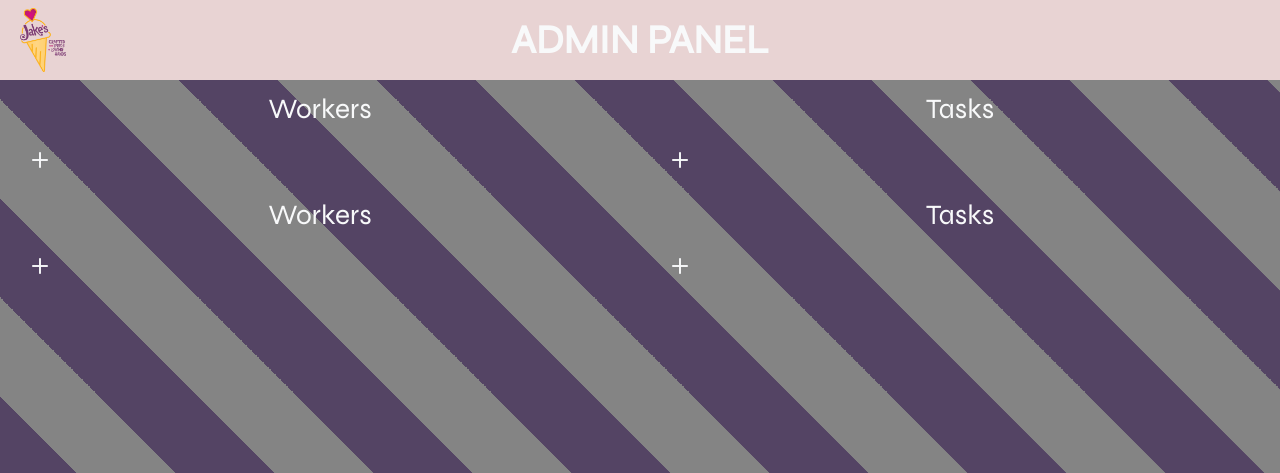
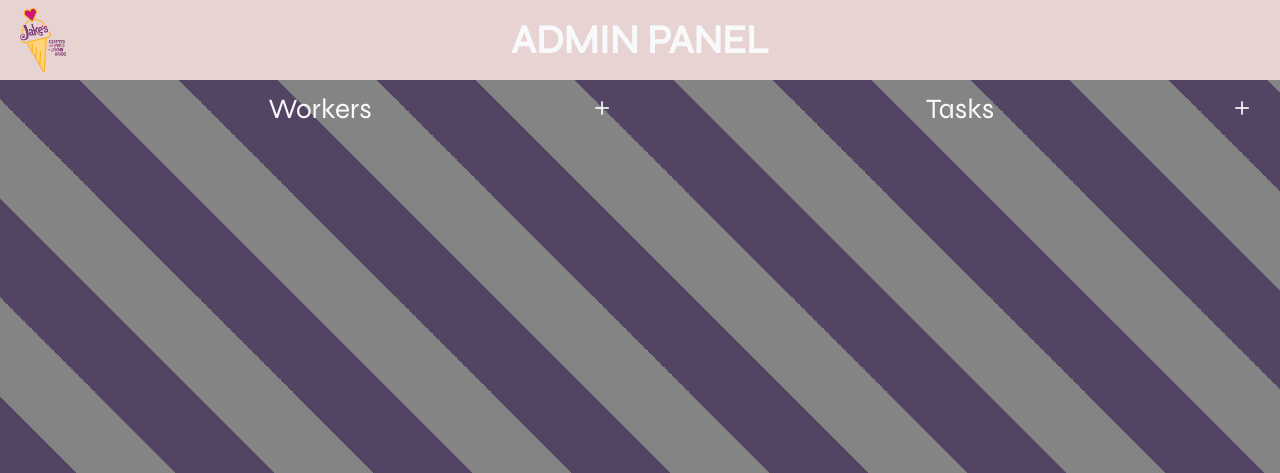
Before and after one commit to Arch-it-12/tasklist, a Flask app: page /admin in a window 1280 px wide. Shown: the top 473 px of the page. Run offline with Flask 3, Linux system fonts and the light colour scheme.

Commit message:
Move the plus sign a little

```diff
--- a/tasklist/ui/templates/admin_panel.html
+++ b/tasklist/ui/templates/admin_panel.html
@@ -32,8 +32,9 @@
             <div class="container-fluid d-flex justify-content-center">
                 <div class="row flex-grow-1 justify-content-center">
                     <div class="col-lg flex-grow-1">
-                    <div class="container fs-3 text-light text-center my-2">Workers</div>
-                    <div class="container fs-2 text-light">
+                        <div class="container fs-3 text-light text-center my-2 d-flex justify-content-between">
+                            <i class="invisible bi bi-plus"></i>
+                            <div>Workers</div>
                             <a class="text-decoration-none text-reset" data-bs-toggle="modal" data-bs-target="#addUser">
                                 <i class="bi bi-plus"></i>
                             </a>
@@ -68,8 +69,9 @@
                         </div>
                     </div>
                     <div class="col-lg flex-grow-1">
-                    <div class="container fs-3 text-light text-center my-2">Tasks</div>
-                    <div class="container fs-2 text-light">
+                        <div class="container fs-3 text-light text-center my-2 d-flex justify-content-between">
+                            <i class="bi bi-plus invisible"></i>
+                            <div>Tasks</div>
                             <a class="text-decoration-none text-reset" data-bs-toggle="modal" data-bs-target="#addTask">
                                 <i class="bi bi-plus"></i>
                             </a>
@@ -106,78 +108,7 @@
                 </div>
             </div>
         </section>
-        <section>
-            <div class="container-fluid d-flex justify-content-center">
-                <div class="row flex-grow-1 justify-content-center">
-                    <div class="col-lg flex-grow-1">
-                        <div class="container fs-3 text-light text-center my-2">Workers</div>
-                        <div class="container fs-2 text-light">
-                            <a class="text-decoration-none text-reset" data-bs-toggle="modal" data-bs-target="#addUser">
-                                <i class="bi bi-plus"></i>
-                            </a>
-                        </div>
-                        <div class="container p-0">
-                            <div class="table-responsive rounded-3 border border-top-0 border-bottom-0 border-danger-subtle border-2">
-                                <table class="table table-light table-hover border-top border-bottom border-danger-subtle border-2 text-center my-0">
-                                    <tbody>
-                                    {% for user in all_users %}
-                                        <tr id="{{ user.id }}" draggable='true' ondragstart='start()' ondragover='dragover()'>
-                                            <td>{{ user.name }}</td>
-                                            <td>
-                                                <a href="{{ url_for("action.remove_user", user_id=user.id) }}"
-                                                   class="text-decoration-none text-reset">
-                                                    <i class="bi bi-dash"></i>
-                                                </a>
-                                            </td>
-                                            <td>
-                                                <a class="text-decoration-none text-reset" data-bs-toggle="modal"
-                                                   data-bs-target="#user-{{ user.id }}-modal">
-                                                    <i class="bi bi-pencil-square"></i>
-                                                </a>
-                                            </td>
-                                        </tr>
-                                        </tbody>
-                                    {% endfor %}
-                                </table>
-                            </div>
-                        </div>
-                    </div>
-                    <div class="col-lg flex-grow-1">
-                        <div class="container fs-3 text-light text-center my-2">Tasks</div>
-                        <div class="container fs-2 text-light">
-                            <a class="text-decoration-none text-reset" data-bs-toggle="modal" data-bs-target="#addTask">
-                                <i class="bi bi-plus"></i>
-                            </a>
-                        </div>
-                        <div class="container p-0">
-                            <div class="table-responsive rounded-3 border border-top-0 border-bottom-0 border-danger-subtle border-2">
-                                <table class="table table-light table-hover border-top border-bottom border-danger-subtle border-2 text-center my-0">
-                                    <tbody>
-                                    {% for task in all_tasks %}
-                                        <tr id="{{ task.id }}" draggable='true' ondragstart='start()' ondragover='dragover()'>
-                                            <td>{{ task.name }}</td>
-                                            <td>
-                                                <a href="{{ url_for("action.remove_task", task_id=task.id) }}"
-                                                   class="text-decoration-none text-reset">
-                                                    <i class="bi bi-dash"></i>
-                                                </a>
-                                            </td>
-                                            <td>
-                                                <a class="text-decoration-none text-reset" data-bs-toggle="modal"
-                                                   data-bs-target="#task-{{ task.id }}-modal">
-                                                    <i class="bi bi-pencil-square"></i>
-                                                </a>
-                                            </td>
-                                        </tr>
-                                        </tbody>
-                                    {% endfor %}
-                                </table>
-                            </div>
-                        </div>
-                    </div>
-                </div>
-            </div>
-        </section>
+
 
         {# Add User Modal #}
         <div class="modal modal-lg fade" id="addUser" tabindex="-1" aria-labelledby="addUserModal" aria-hidden="true">
@@ -253,11 +184,13 @@
                                                 type="button">Complete Tasks
                                         </button>
                                         <button class="nav-link" data-bs-toggle="tab"
-                                                data-bs-target="#user-{{ user.id }}-it" role="tab" type="button">Incomplete
+                                                data-bs-target="#user-{{ user.id }}-it" role="tab" type="button">
+                                            Incomplete
                                             Tasks
                                         </button>
                                         <button class="nav-link" data-bs-toggle="tab"
-                                                data-bs-target="#user-{{ user.id }}-all" role="tab" type="button">All Tasks
+                                                data-bs-target="#user-{{ user.id }}-all" role="tab" type="button">All
+                                            Tasks
                                         </button>
                                     </div>
                                 </nav>
```
Lines whose indentation alone changed are shown as unchanged.
